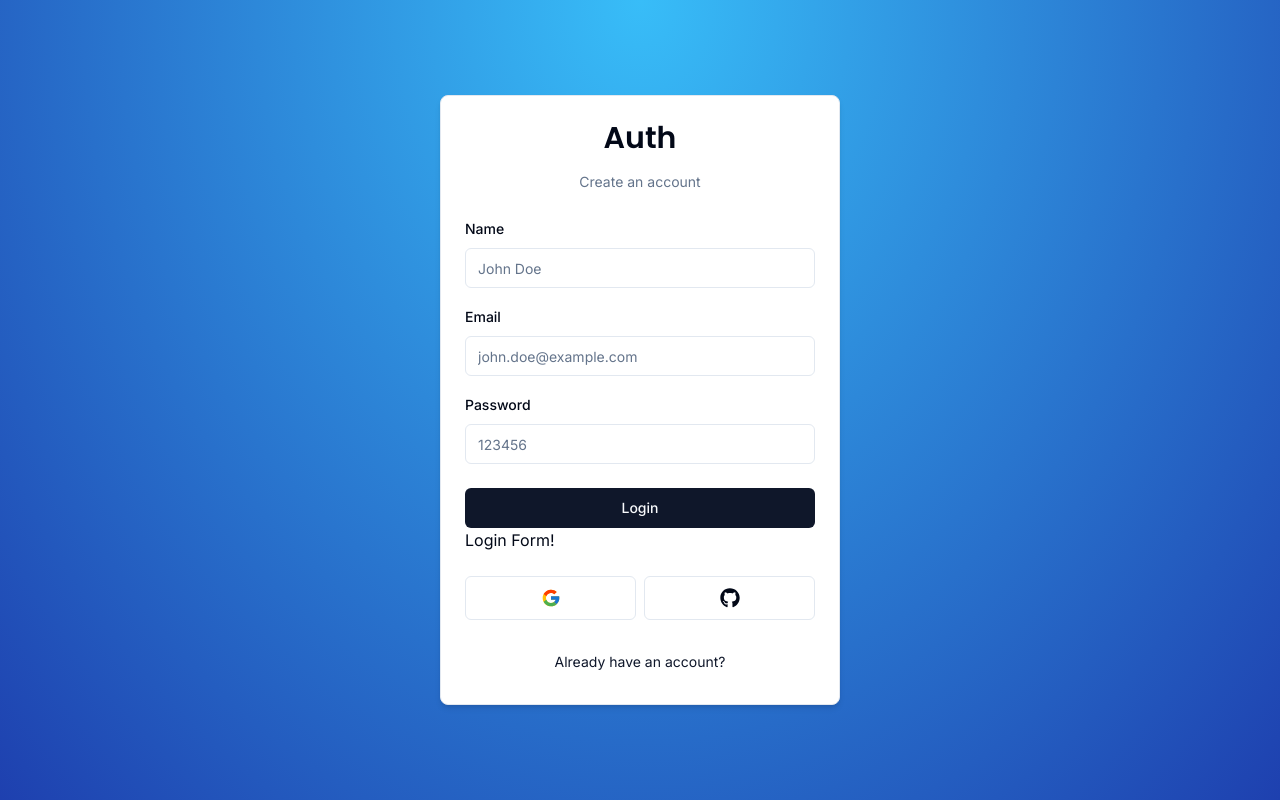
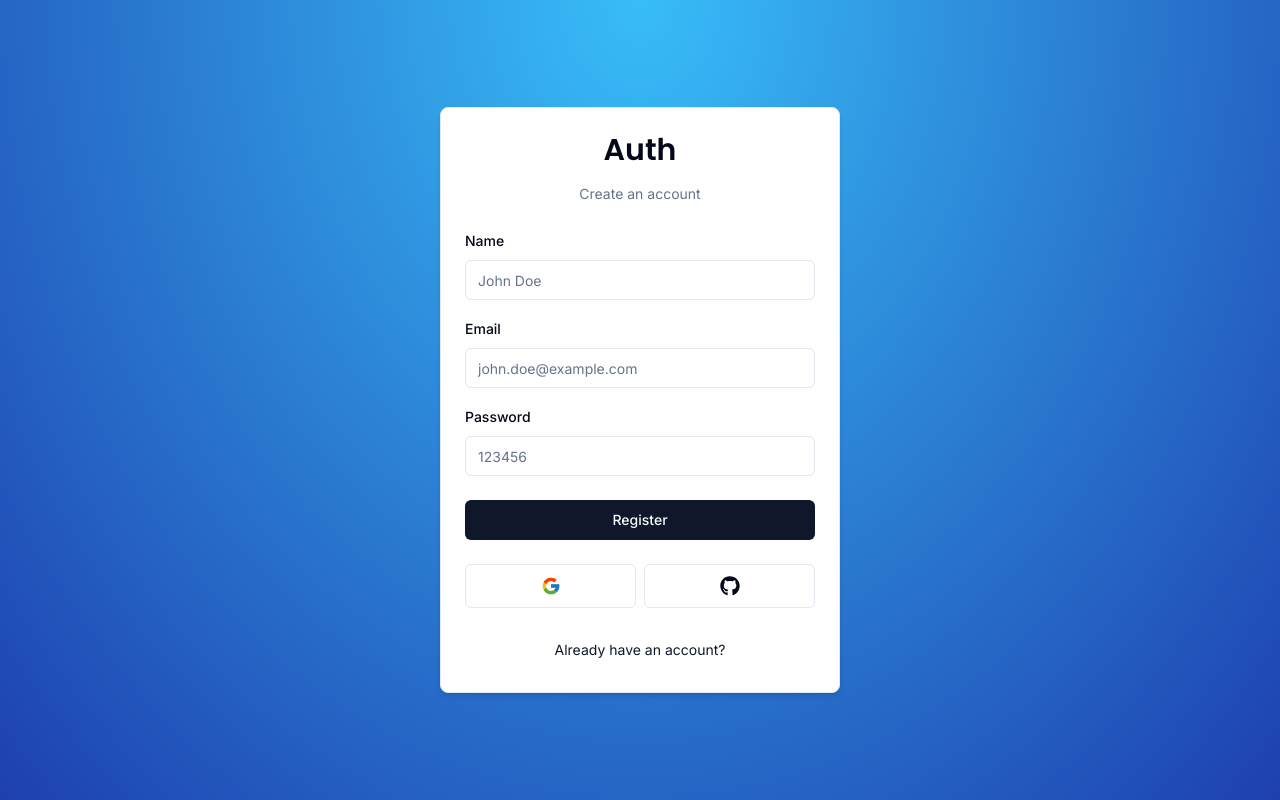
Before and after one commit to dustinbturner/auth-tutorial, a Next.js app: page /auth/register in a window 1280 px wide. Built offline with nearby package versions, Linux system fonts and the light colour scheme.

Commit message:
edit register btn

```diff
--- a/components/auth/register-form.tsx
+++ b/components/auth/register-form.tsx
@@ -130,11 +130,10 @@ export const RegisterForm = () => {
                     type="submit"
                     className="w-full"
                 >
-                    Login
+                    Register
                 </Button>
                 </form>
             </Form>
-            Login Form!
         </CardWrapper>
     )
 }
```
